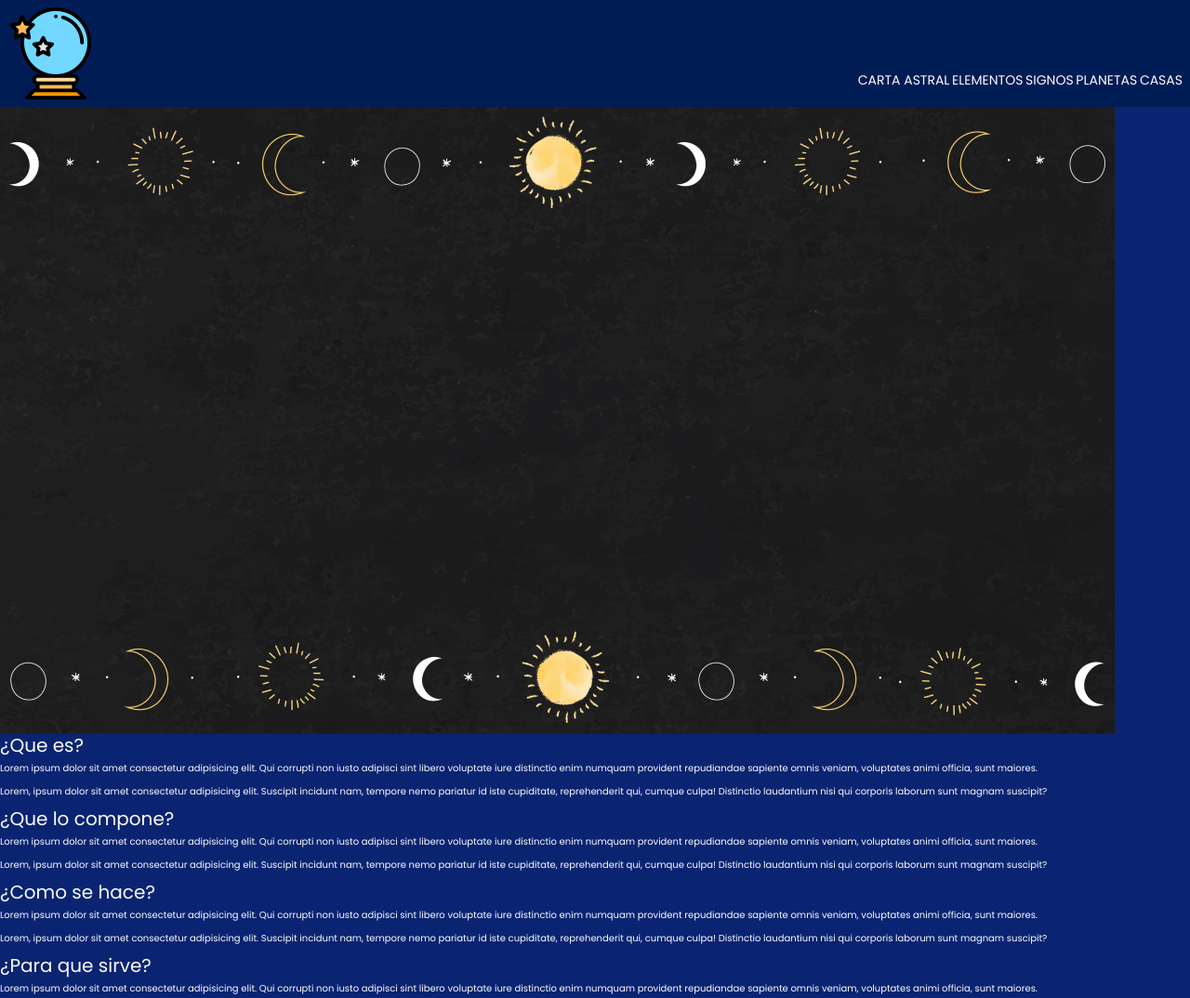
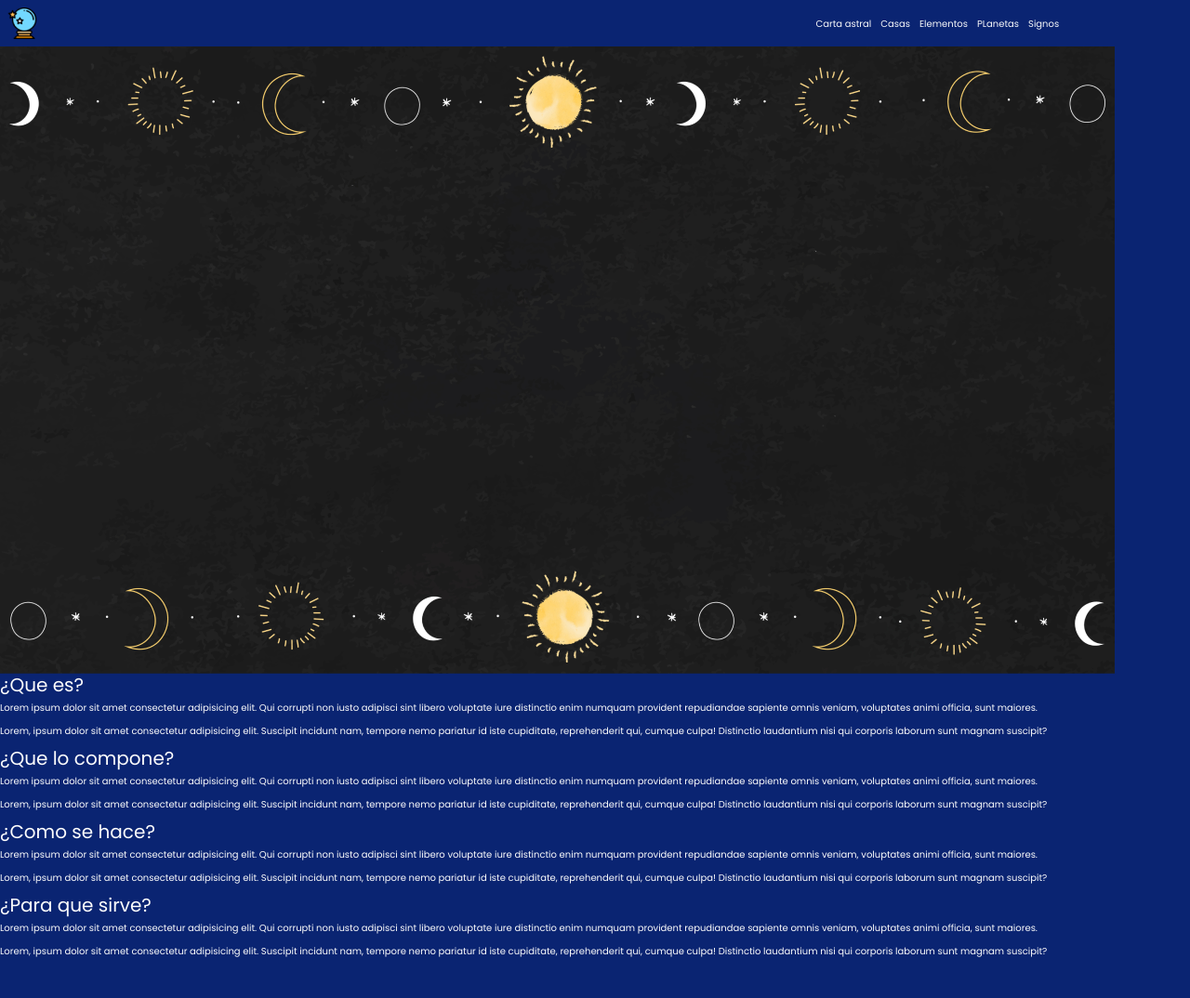
Before and after one commit to Laringitis/Coder-programacion-web, a plain HTML site: page index.html in a window 1280 px wide. Shown: the top 1074 px of the page at 93% size. After the commit the page ends 1041 px from the top, so only its background shows below. Drawn offline with Linux system fonts and the light colour scheme.

Commit message:
actualizo navbar

```diff
--- a/css/index.css
+++ b/css/index.css
@@ -39,15 +39,6 @@ ul {
 body {
     font-family: none;
 }
-.nav-tabs{
-    --bs-nav-tabs-border-color: none;
-    --bs-nav-tabs-border-width: none;
-}
-nav-items{
-    --bs-nav-link-color: none;
-    --bs-nav-link-hover-color: none;
-    --bs-nav-link-disabled-color: none;
-}
 a{
     color: none;
     text-decoration: none;
@@ -60,34 +51,8 @@ body {
 }
 
 /* HEADER */
-.conteiner {
-    width: auto;
-}
-.navbar {
-    padding: var(--sp-xs);
-    background-color: var(--primary);
-    width: 100%;
-    display: flex;
-    justify-content: space-between;
-    align-items: end;
-}
-.navbar .navbar__link {
-    display: flex;
-    text-align: center;
-}
-.navbar .menu{
-    display: inline-block;
-}
-.navbar .menu .menu__item {
-    display: inline-block;
-}
-.navbar .menu .menu__link {
-    display: inline-block;
-    color: var(--light);
-    display: flex;
-    justify-content: space-between;
-    font-size: var(--text-xs);
-}
+
+
 /* MAIN*/
 main {
     width: 100vw;
@@ -104,21 +69,3 @@ img {
     height: fit-content;
     width: 100vw;
 }
- {
-    font-size: var(--text-xxl);
-}
-{
-    font-size: var(--text-lg);
-}
-{
-    display: flex;
-    justify-content: space-around;
-
-    flex-direction: row;
-    flex-wrap: wrap;
-}
- {
-    margin: var(--sp-xs);
-    width: 35rem;
-    background-color: var(--tertiary);
-}
--- a/index.html
+++ b/index.html
@@ -10,27 +10,34 @@
 </head>
 <body id="top">
     <header class="conteiner">
-        <nav class= "navbar">
-            <a class= "navbar__link" href="#Top">
-                <img src="./img/logo.png" alt="logo bola">
+        <nav class="navbar navbar-expand-lg" style="background-color: var(--secondary);">
+            <div class="container-fluid">
+              <a class="navbar-brand" href="#">
+                <img src="./img/logo2}.png" alt="logo bola">
               </a>
-            <ul class= "menu">
-                <li class= "menu__item">
-                    <a class="menu__link" href="./index.html">CARTA ASTRAL</a>
+              <button class="navbar-toggler" type="button" data-bs-toggle="collapse" data-bs-target="#navbarSupportedContent" aria-controls="navbarSupportedContent" aria-expanded="false" aria-label="Toggle navigation">
+                <span class="navbar-toggler-icon"></span>
+            </button>
+            <div class="collapse navbar-collapse position-absolute top-50 end-0 translate-middle" id="navbarNav">
+                <ul class="navbar-nav">
+                    <li class="nav-item">
+                      <a class="nav-link link-light" href="./index.html">Carta astral</a>
                     </li>
-                <li class= "menu__item">
-                    <a class="menu__link" href="./pages/elementos.html">ELEMENTOS</a>
+                    <li class="nav-item">
+                      <a class="nav-link active link-light" aria-current="page" href="../casas.html">Casas</a>
                     </li>
-                <li class= "menu__item">
-                    <a class="menu__link" href="./pages/signos.html">SIGNOS</a>
+                    <li class="nav-item">
+                      <a class="nav-link link-light" href="../elementos.html">Elementos</a>
                     </li>
-                <li class= "menu__item">
-                    <a class="menu__link" href="./pages/planetas.html">PLANETAS</a>
+                    <li class="nav-item">
+                      <a class="nav-link link-light" href="../planetas.html">PLanetas</a>
                     </li>
-                <li class= "menu__item">
-                    <a class="menu__link" href= "./pages/casas.html">CASAS</a>
+                    <li class="nav-item">
+                      <a class="nav-link link-light" href="../signos.html">Signos</a>
                     </li>
                 </ul>
+              </div>
+            </div>
           </nav>
     </header>
     <main class="conteiner">
```
Also changed, not shown: pages/casas.html (+11 -22 lines). Lines whose indentation alone changed are shown as unchanged.
